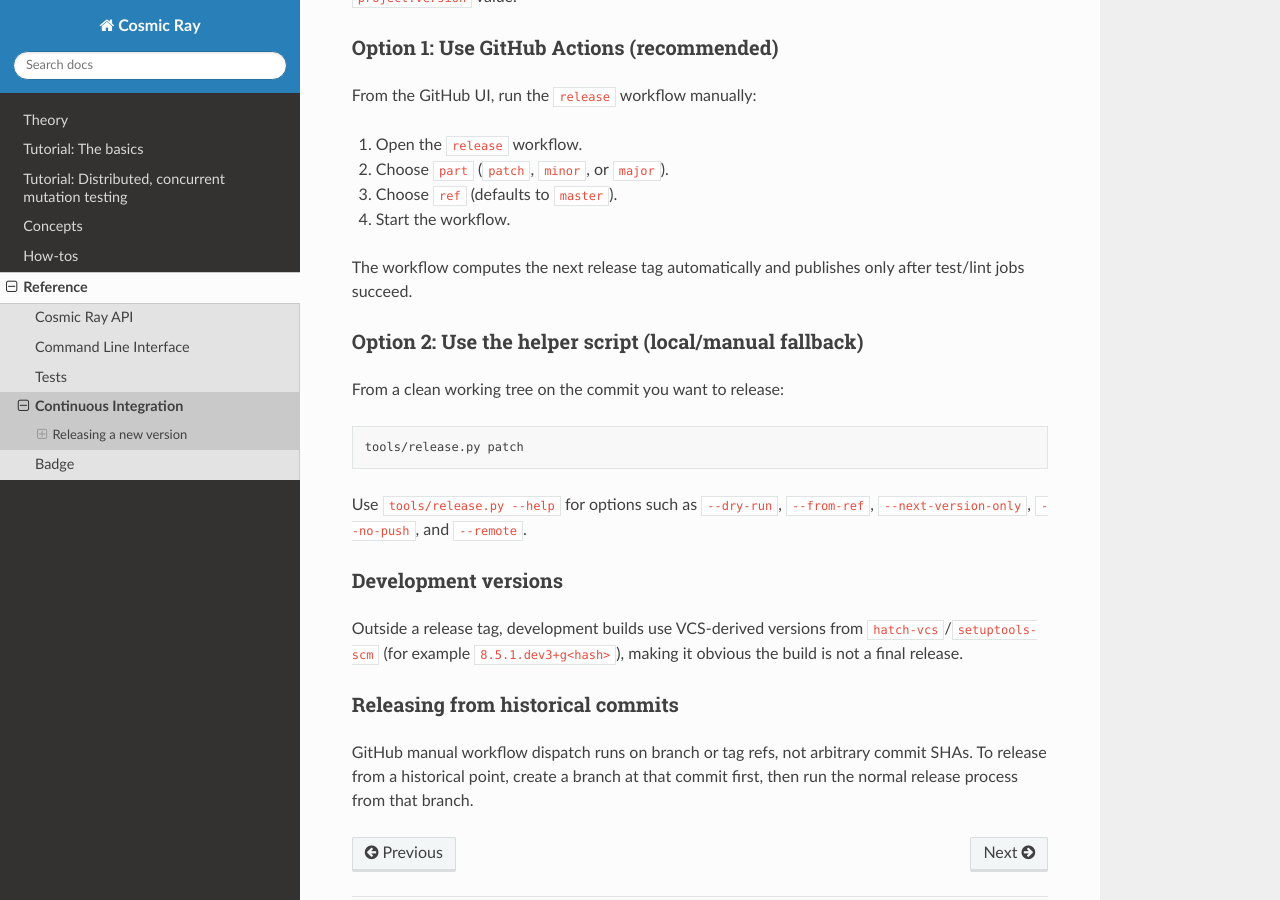
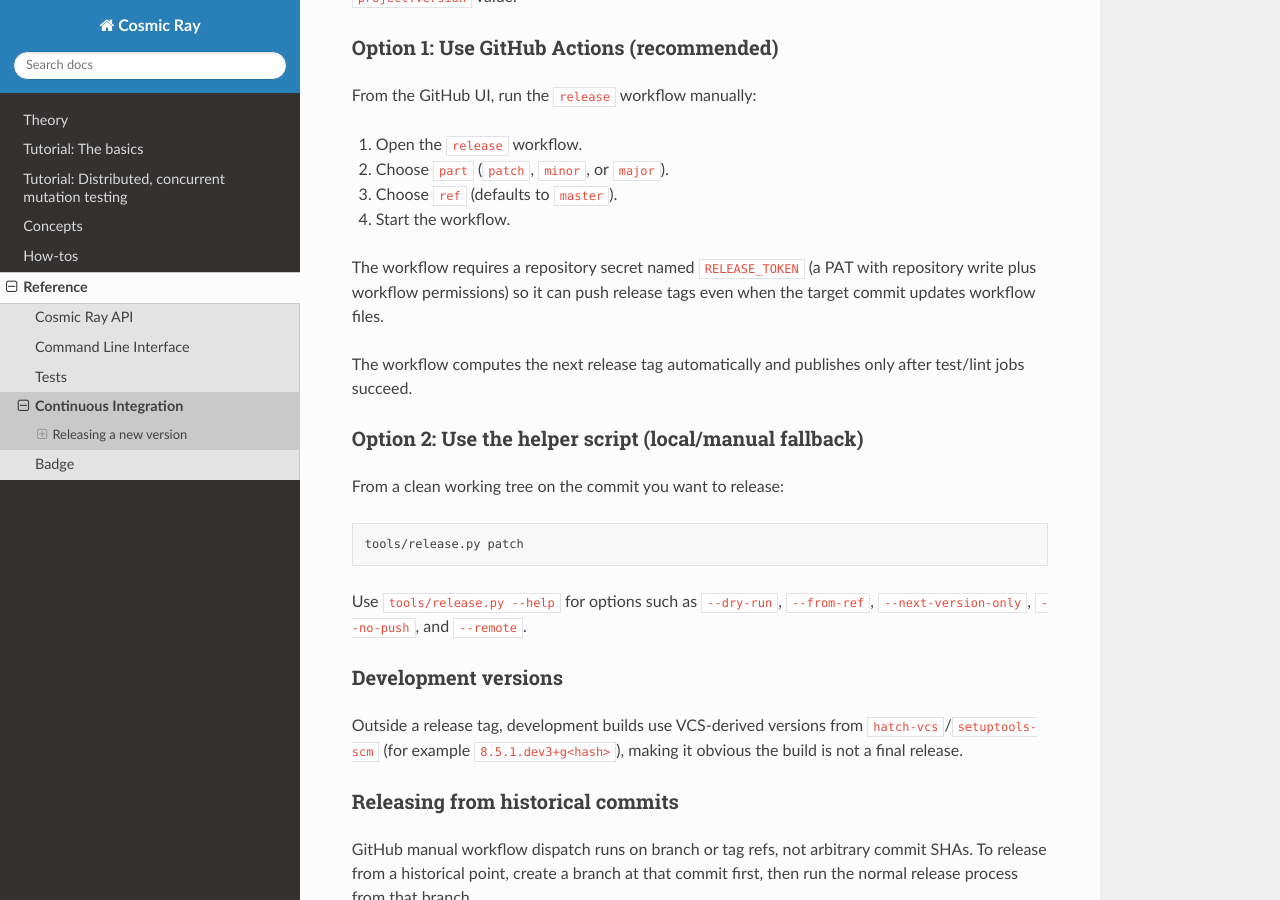
Before and after one commit to sixty-north/cosmic-ray, a Sphinx documentation site: the page built from docs/source/reference/continuous_integration.rst, in a window 1280 px wide and 900 px high, scrolled down 572 px. Built offline with Sphinx 7.4.7 and the Read the Docs theme 3.1.0, drawn with Linux system fonts in a browser that asks for light colours.

Commit message:
fix(release): use PAT secret to push release tags

```diff
--- a/docs/source/reference/continuous_integration.rst
+++ b/docs/source/reference/continuous_integration.rst
@@ -33,6 +33,10 @@ From the GitHub UI, run the ``release`` workflow manually:
 3. Choose ``ref`` (defaults to ``master``).
 4. Start the workflow.
 
+The workflow requires a repository secret named ``RELEASE_TOKEN`` (a PAT with
+repository write plus workflow permissions) so it can push release tags even
+when the target commit updates workflow files.
+
 The workflow computes the next release tag automatically and publishes only
 after test/lint jobs succeed.
 
```
Also changed, not shown: 1 other file.
